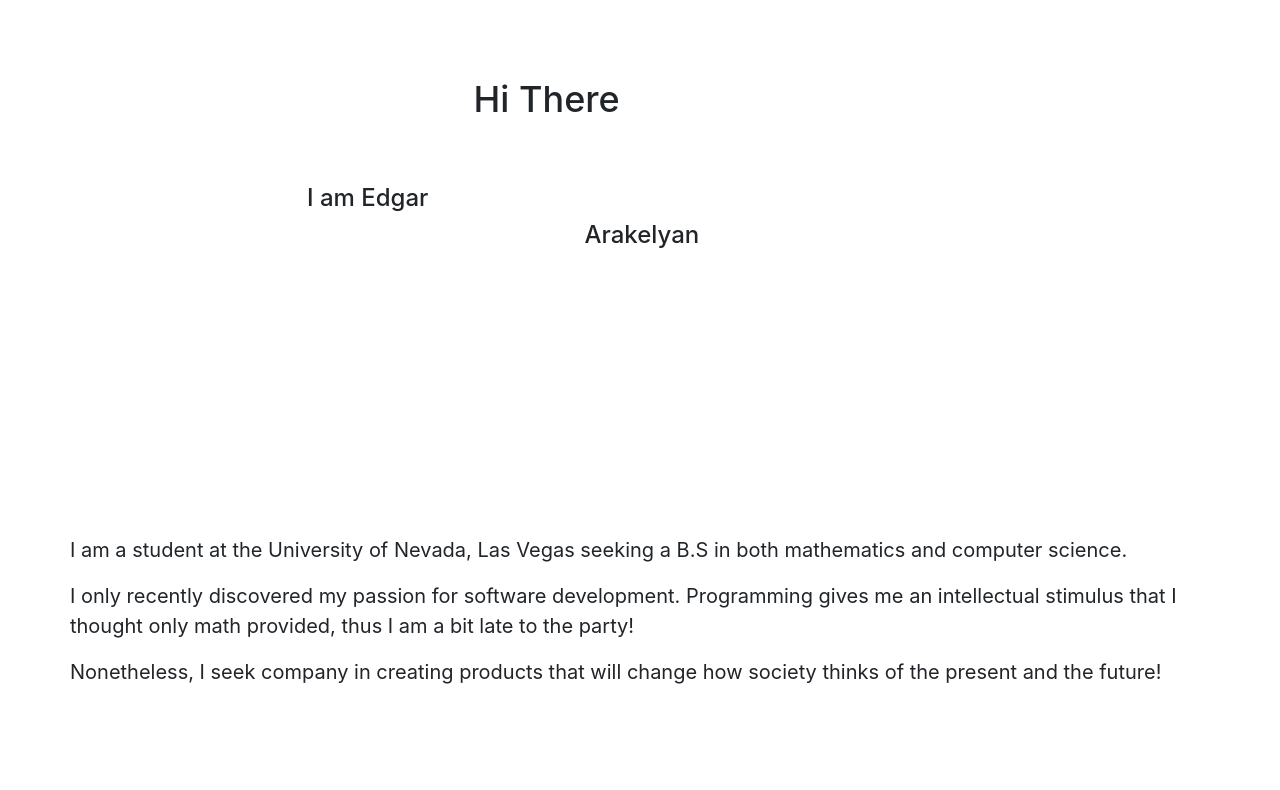
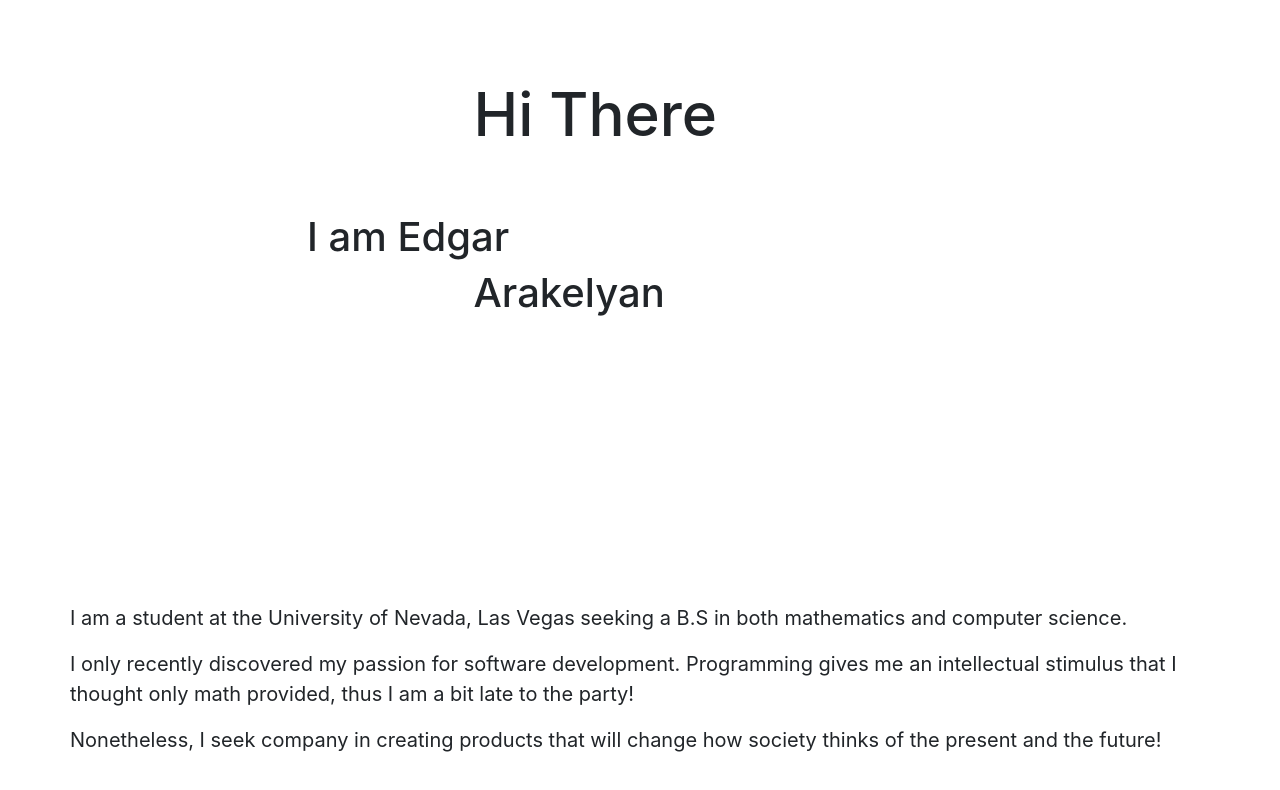
Before and after one commit to ArakelyanEdgar/Edgar-Arakelyan---Personal-Website, a website: page views/main.html in a window 1280 px wide. Drawn offline with nearby package versions, Linux system fonts and the light colour scheme; files that its build step writes are made by us from their sources; files whose address does not match are found by name.

Commit message:
css changes

```diff
--- a/styles/mainStyles.css
+++ b/styles/mainStyles.css
@@ -14,7 +14,7 @@
 }
 
 #name2 {
-    margin-left: 45%;
+    margin-left: 35%;
 }
 
 #future{
@@ -26,5 +26,5 @@ p{
 }
 
 h1{
-    font-size: 150%;
+    font-size: 250%;
 }
```
